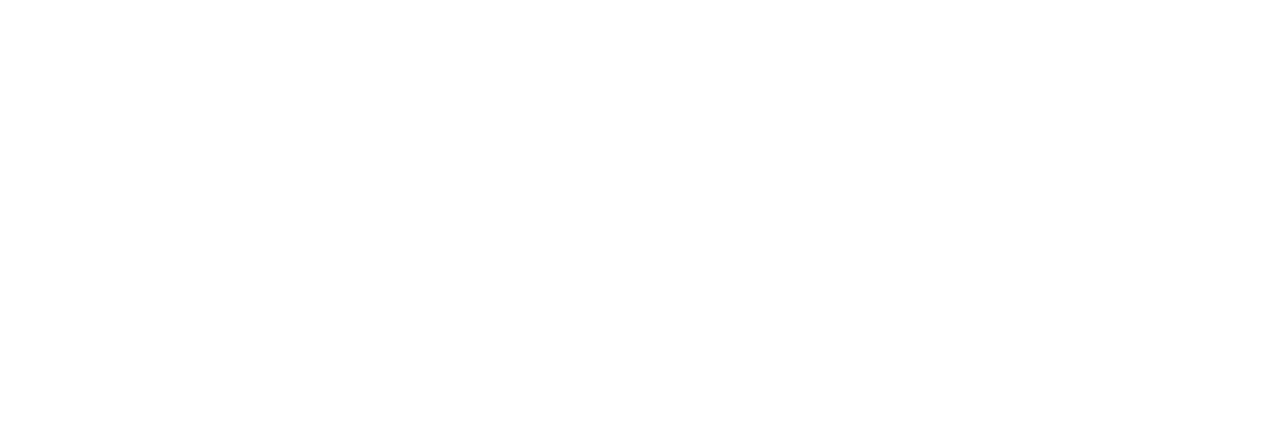
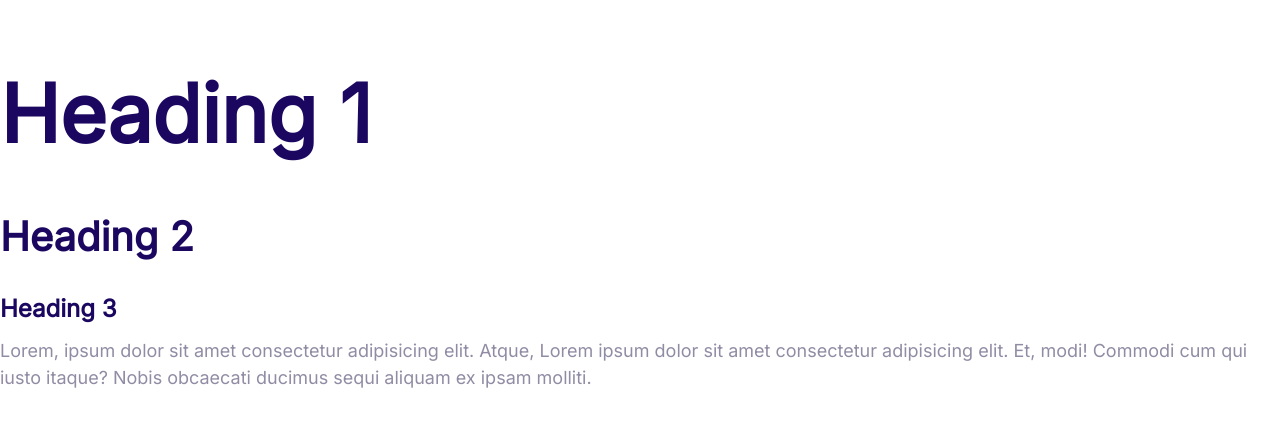
Before and after one commit to mukeshgurusamy-dev/Moshify, a plain HTML site: page index.html in a window 1280 px wide. Drawn offline with Linux system fonts and the light colour scheme.

Commit message:
Define the styles for the fonts.

```diff
--- a/CSS/styles.css
+++ b/CSS/styles.css
@@ -6,3 +6,44 @@
     --color-headings:#1b0760;
     --color-body:#918ca4;
 }
+html{
+    font-size: 62.5%;/*which means 10px*/
+}
+body{
+    font-family:'Inter',Arial,Halvetica,sans-serif;
+    line-height: 1.5;
+    color:var(--color-body);
+    font-size:2.4rem;
+}
+h1,h2,h3{
+    color:var(--color-headings);
+    margin-bottom: 1rem;
+}
+h1{
+    font-size:7rem;
+    font-weight:bold;
+}
+h2{
+    font-size:4rem;
+}
+h3{
+    font-size:3rem;
+}
+p{
+    margin-top:0;
+}
+/*For Desktop*/
+@media screen and (min-width:1024px) {
+    body{
+        font-size: 1.8rem;
+    }
+     h1{
+        font-size: 8rem;
+    }
+    h2{
+        font-size:4rem;
+    }
+    h3{
+        font-size:2.4rem;
+    }
+}
--- a/index.html
+++ b/index.html
@@ -4,8 +4,24 @@
     <meta charset="UTF-8" />
     <meta name="viewport" content="width=device-width, initial-scale=1.0" />
     <title>Moshify</title>
+    <!--For FontFamily-->
+    <link rel="preconnect" href="https://fonts.googleapis.com" />
+    <link rel="preconnect" href="https://fonts.gstatic.com" crossorigin />
+    <link
+      href="https://fonts.googleapis.com/css2?family=Inter:ital,opsz@0,14..32;1,14..32&display=swap"
+      rel="stylesheet"
+    />
     <link rel="stylesheet" href="CSS/normalize.css" />
     <link rel="stylesheet" href="CSS/styles.css" />
   </head>
-  <body></body>
+  <body>
+    <h1>Heading 1</h1>
+    <h2>Heading 2</h2>
+    <h3>Heading 3</h3>
+    <p>
+      Lorem, ipsum dolor sit amet consectetur adipisicing elit. Atque, Lorem
+      ipsum dolor sit amet consectetur adipisicing elit. Et, modi! Commodi cum
+      qui iusto itaque? Nobis obcaecati ducimus sequi aliquam ex ipsam molliti.
+    </p>
+  </body>
 </html>
```
